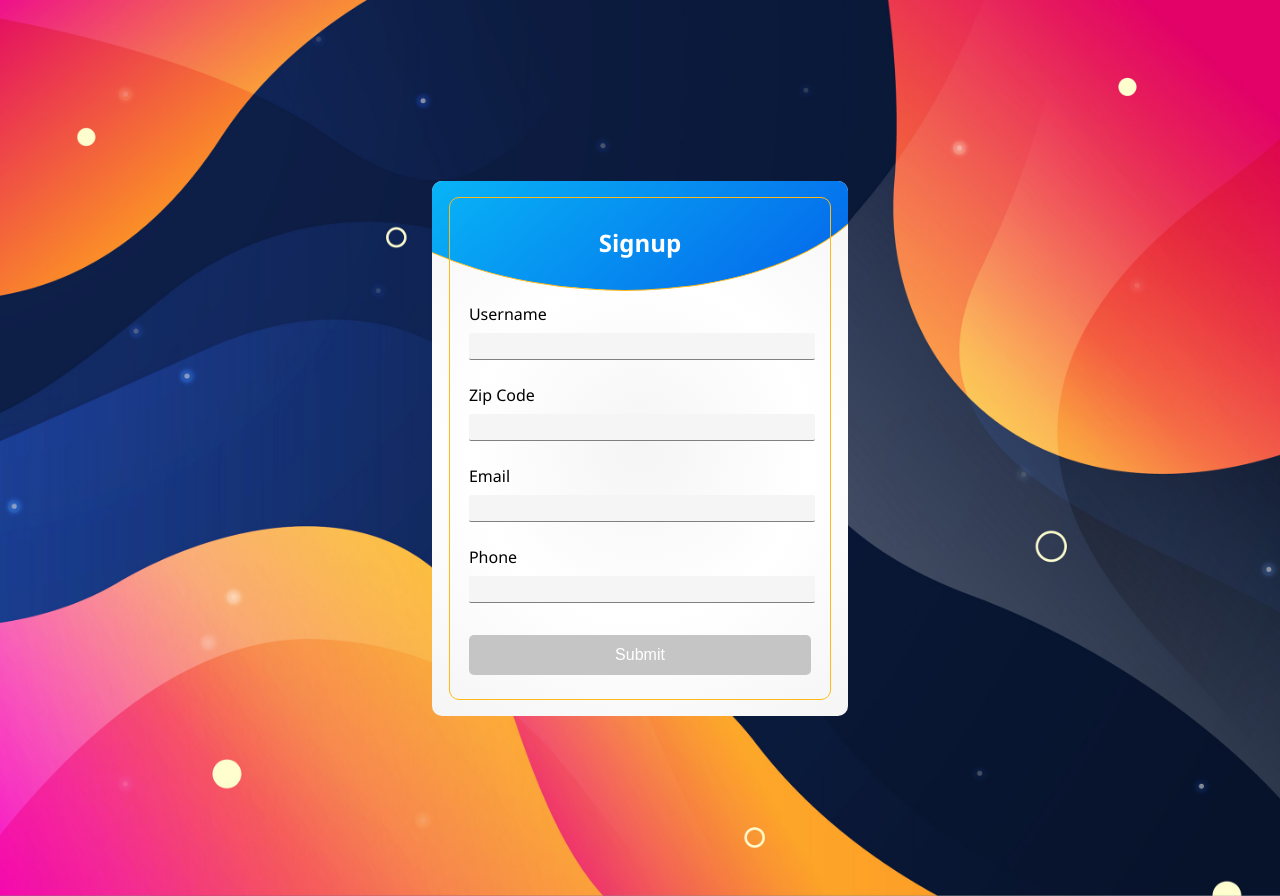
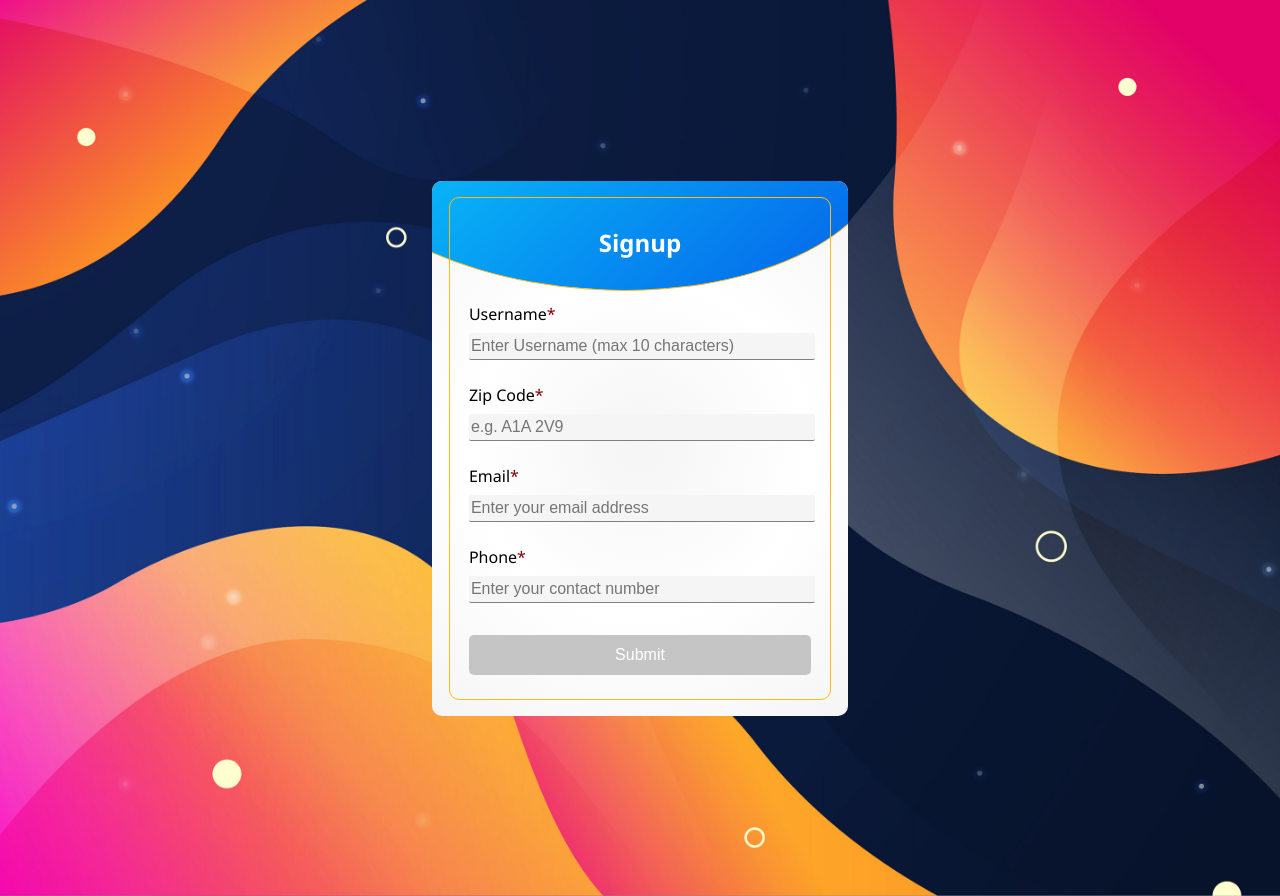
Before and after one commit to Umer-Qasim/Form-Validation-Javascript, a plain HTML site: page index.html in a window 1280 px wide. Drawn offline with Linux system fonts and the light colour scheme.

Commit message:
Added placeholder text

```diff
--- a/css/style.css
+++ b/css/style.css
@@ -68,6 +68,11 @@ label {
     display: block;
     margin: 0.5rem 0;
     font-weight: 500;
+ }
+
+ label:after {
+     content: '*';
+     color:maroon;
  }
 
 input, button[type="submit"] {
--- a/index.html
+++ b/index.html
@@ -17,19 +17,19 @@
             </div>
             <div id="name">
                <label for="username">Username</label>
-               <span><input type="text" name="username" id="username"></span>
+               <span><input type="text" name="username" id="username" placeholder="Enter Username (max 10 characters)"></span>
             </div>
             <div id="zip">
                 <label for="zipcode">Zip Code</label>
-                <span><input type="text" name="zipcode" id="zipcode"></span>
+                <span><input type="text" name="zipcode" id="zipcode" placeholder="e.g. A1A 2V9"></span>
             </div>
             <div id="email">
                 <label for="mail">Email</label>
-                <span><input type="text" name="mail" id="mail"></span>
+                <span><input type="text" name="mail" id="mail" placeholder="Enter your email address"></span>
             </div>
             <div id="phone">
                 <label for="number">Phone</label>
-                <span><input type="text" name="number" id="number"></span>
+                <span><input type="text" name="number" id="number" placeholder="Enter your contact number"></span>
             </div>
             <div>
                 <button type="submit" class="inactive" disabled>Submit</button>
```
